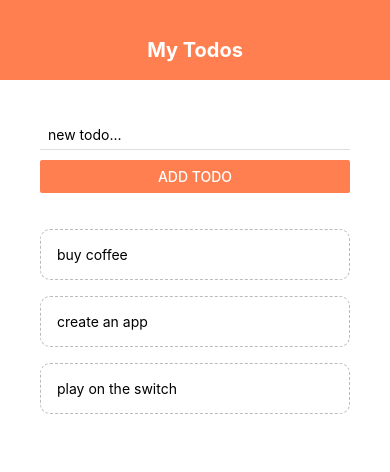
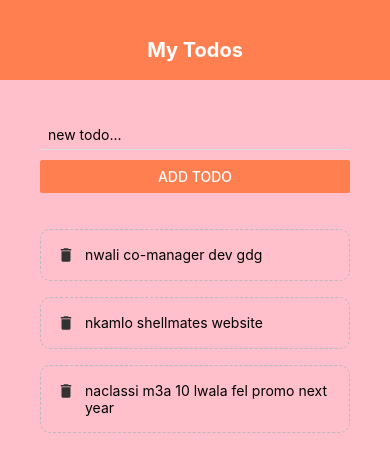
Before and after one commit to z-sohaib/todolist-react-native, a React Native app: screen / in a window 390 px wide. Shown: the top 472 px of the page. Built offline with nearby package versions, Linux system fonts and the light colour scheme.

Commit message:
icons & flexbox

```diff
--- a/App.js
+++ b/App.js
@@ -6,9 +6,9 @@ import AddTodo from './components/addTodo';
 
 export default function App() {
   const [todos, setTodos] = useState([
-    { text: 'buy coffee', key: '1' },
-    { text: 'create an app', key: '2' },
-    { text: 'play on the switch', key: '3' },
+    { text: 'nwali co-manager dev gdg', key: '1' },
+    { text: 'nkamlo shellmates website', key: '2' },
+    { text: 'naclassi m3a 10 lwala fel promo next year', key: '3' },
   ]);
 
   const pressHandler = (key) => {
@@ -58,9 +58,12 @@ const styles = StyleSheet.create({
     backgroundColor: '#fff',
   },
   content: {
+    backgroundColor: 'pink',
     padding: 40,
+    flex: 1,
   },
   list: {
+    flex: 1,
     marginTop: 20,
   },
 });
--- a/components/todoItem.js
+++ b/components/todoItem.js
@@ -1,10 +1,14 @@
 import React from 'react'
-import {StyleSheet, TouchableOpacity, Text} from 'react-native';
+import {StyleSheet, TouchableOpacity, Text, View} from 'react-native';
+import { MaterialIcons } from '@expo/vector-icons';
 
 export default function TodoItem({ pressHandler, item }) {
   return (
     <TouchableOpacity onPress={() => pressHandler(item.key)}>
-      <Text style={styles.item}>{item.text}</Text>
+      <View style={styles.item}>
+        <MaterialIcons name='delete' size={18} color='#333'/>
+        <Text style={styles.itemText}>{item.text}</Text>
+      </View>
     </TouchableOpacity>
   )
 }
@@ -18,5 +22,9 @@ const styles = StyleSheet.create({
     borderStyle: "dashed",
     borderRadius: 1,
     borderRadius: 10,
-  }
+    flexDirection: 'row',
+  },
+  itemText: {
+    marginLeft: 10,
+  },
 });
```
Also changed, not shown: components/sandbox.js (added, +46 -0 lines).
